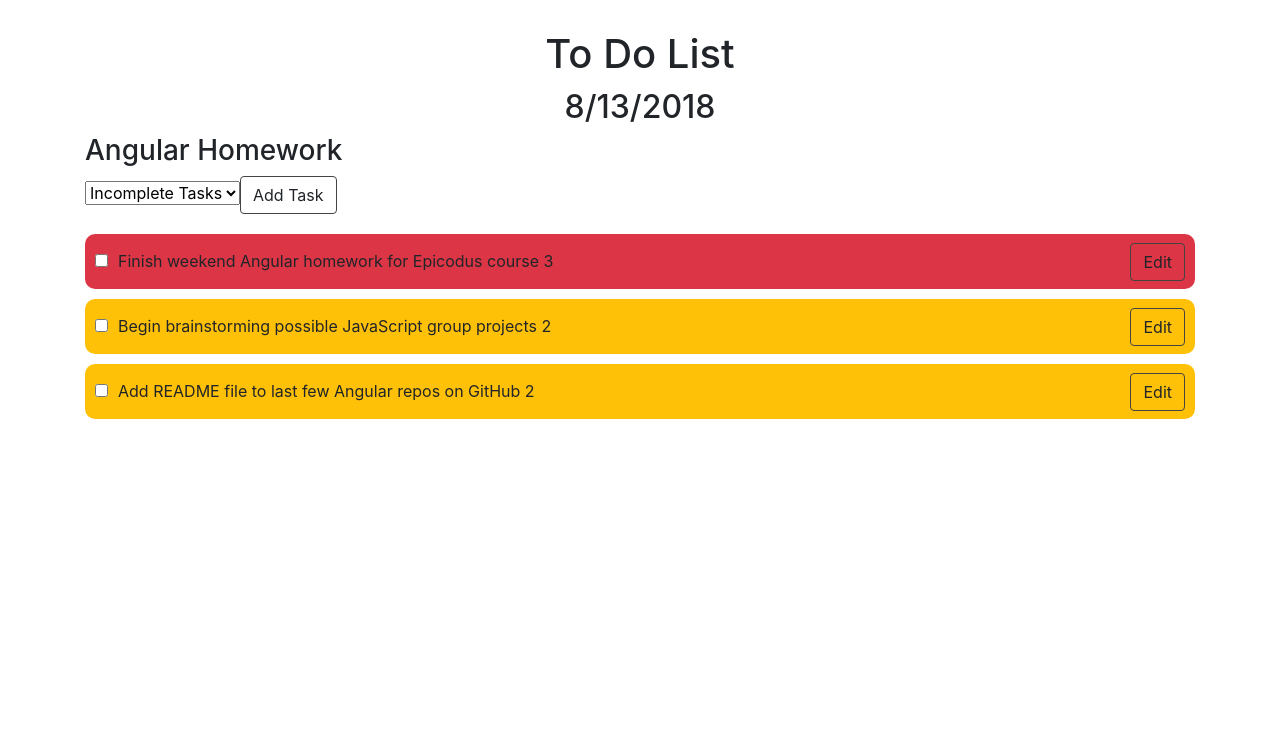
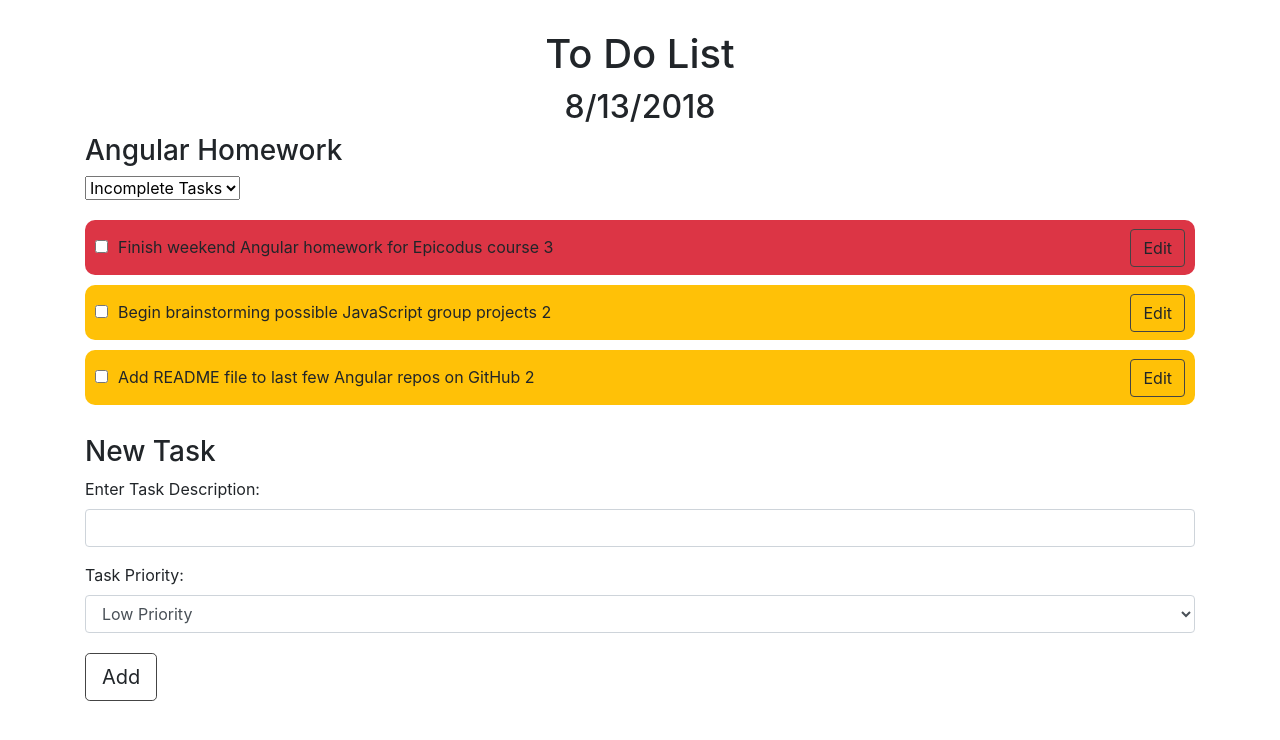
Before and after one commit to atrotter0/to-do-angular, an Angular app: page / in a window 1280 px wide. Shown: the top 740 px of the page. Built offline with nearby package versions, Linux system fonts and the light colour scheme.

Commit message:
Add more styling to edit form

```diff
--- a/src/app/app.component.html
+++ b/src/app/app.component.html
@@ -1,6 +1,6 @@
 <h1>To Do List</h1>
 <h2>{{month}}/{{day}}/{{year}}</h2>
 <h3>{{currentFocus}}</h3>
-<app-task-list [childTaskList]="masterTaskList" (editClickSender)="editTask($event)" (newClickSender)="showTaskForm($event)"></app-task-list>
+<app-task-list [childTaskList]="masterTaskList" (editClickSender)="editTask($event)"></app-task-list>
 <app-edit-task [selectedTask]="selectedTask" (clickedDone)="finishedEditing()"></app-edit-task>
-<app-new-task [showNewTask]="showNewTask" (sendTask)="addTask($event)"></app-new-task>
+<app-new-task (sendTask)="addTask($event)"></app-new-task>
--- a/src/app/app.component.ts
+++ b/src/app/app.component.ts
@@ -14,7 +14,6 @@ export class AppComponent {
   day: number = this.currentTime.getDate();
   year: number = this.currentTime.getFullYear();
   selectedTask = null;
-  showNewTask = null;
 
   masterTaskList: Task[] = [
     new Task('Finish weekend Angular homework for Epicodus course', 3),
@@ -22,13 +21,7 @@ export class AppComponent {
     new Task('Add README file to last few Angular repos on GitHub', 2)
   ];
 
-  showTaskForm(shouldShowTask: boolean) {
-    console.log("made it to newTask");
-    this.showNewTask = shouldShowTask;
-  }
-
   addTask(newTask: Task) {
-    this.showNewTask = null;
     this.masterTaskList.push(newTask);
   }
 
--- a/src/app/edit-task/edit-task.component.html
+++ b/src/app/edit-task/edit-task.component.html
@@ -2,12 +2,16 @@
   <h3>{{selectedTask.description}}</h3>
   <p>Task Complete? {{selectedTask.done}}</p>
   <h3>Edit Task</h3>
-  <label>Enter Task Description:</label>
-  <input [(ngModel)]="selectedTask.description">
+  <div class="form-group">
+    <label>Enter Task Description:</label>
+    <input [(ngModel)]="selectedTask.description" class="form-control">
+  </div>
   <label>Enter Task Priority (1-3):</label>
   <br>
-  <input type="radio" [(ngModel)]="selectedTask.priority" [value]="1">1 (Low Priority)<br>
-  <input type="radio" [(ngModel)]="selectedTask.priority" [value]="2">2 (Medium Priority)<br>
-  <input type="radio" [(ngModel)]="selectedTask.priority" [value]="3">3 (High Priority)
-  <button (click)="finishedEditing()">Done</button>
+  <div class="form-group">
+    <input type="radio" [(ngModel)]="selectedTask.priority" [value]="1">1 (Low Priority)<br>
+    <input type="radio" [(ngModel)]="selectedTask.priority" [value]="2">2 (Medium Priority)<br>
+    <input type="radio" [(ngModel)]="selectedTask.priority" [value]="3">3 (High Priority)
+  </div>
+  <button class="btn btn-lg btn-default" (click)="finishedEditing()">Done</button>
 </div>
--- a/src/app/new-task/new-task.component.html
+++ b/src/app/new-task/new-task.component.html
@@ -1,4 +1,3 @@
-<div *ngIf="showNewTask">
 <h3>New Task</h3>
 <div class="form-group">
 <label>Enter Task Description:</label>
@@ -13,4 +12,3 @@
   </select>
   <button class="btn btn-lg btn-default" (click)="submitForm(newDescription.value, newPriority.value); newDescription.value='';">Add</button>
 </div>
-</div>
--- a/src/app/new-task/new-task.component.ts
+++ b/src/app/new-task/new-task.component.ts
@@ -1,4 +1,4 @@
-import { Component, Input, Output, EventEmitter } from '@angular/core';
+import { Component, Output, EventEmitter } from '@angular/core';
 import { Task } from '../models/task.model';
 
 @Component({
@@ -8,7 +8,6 @@ import { Task } from '../models/task.model';
 })
 
 export class NewTaskComponent {
-  @Input() showNewTask: boolean;
   @Output() sendTask = new EventEmitter();
 
   submitForm(description: string, priority: string) {
--- a/src/app/task-list/task-list.component.html
+++ b/src/app/task-list/task-list.component.html
@@ -4,7 +4,6 @@
     <option value="completedTasks">Completed Tasks</option>
     <option value="incompleteTasks" selected="selected">Incomplete Tasks</option>
   </select>
-  <button class="btn btn-med btn-default" (click)="addButtonClicked()">Add Task</button>
 </div>
 <ul>
   <li [class]="priorityColor(currentTask)" *ngFor="let currentTask of childTaskList | completeness:filterByCompleteness">{{currentTask.description}} {{currentTask.priority}}
```
Lines whose indentation alone changed are shown as unchanged.
